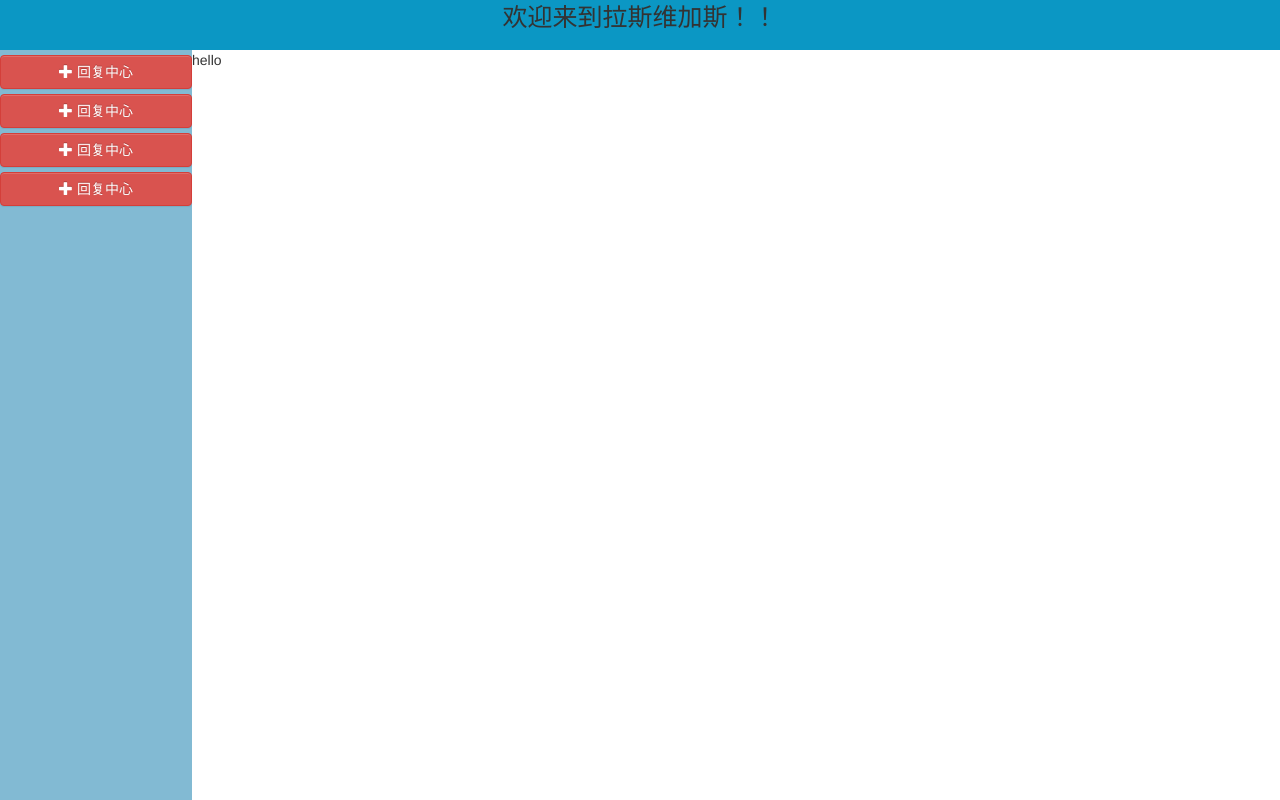
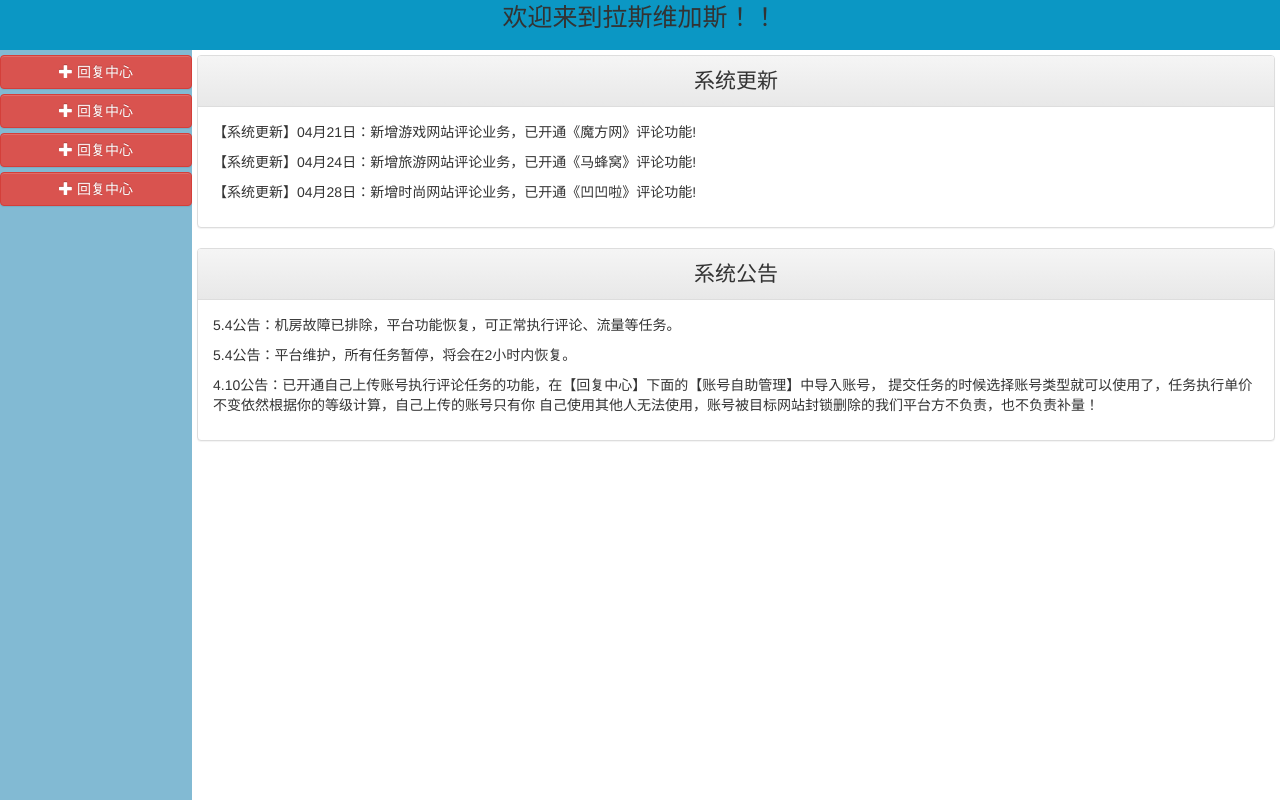
Before and after one commit to wfsovereign/info-web, a website: page src/index.html in a window 1280 px wide. Shown: the top 800 px of the page. Drawn offline with nearby package versions, Linux system fonts and the light colour scheme.

Commit message:
increase article content

```diff
--- a/src/index.html
+++ b/src/index.html
@@ -51,6 +51,7 @@
                 </ul>
             </section>
         </article>
+
         <article>
             <button type="button" class="btn btn-danger btn-block module-button">
                 <i class="glyphicon glyphicon-plus"></i>
@@ -67,6 +68,7 @@
                 </ul>
             </section>
         </article>
+
         <article>
             <button type="button" class="btn btn-danger btn-block module-button">
                 <i class="glyphicon glyphicon-plus"></i>
@@ -88,7 +90,35 @@
     </aside>
 
     <article class="article">
-        hello
+
+        <div class="article-content">
+            <div class="panel panel-default">
+                <div class="panel-heading heading-font">
+                    系统更新
+                </div>
+                <div class="panel-body">
+                    <p>【系统更新】04月21日：新增游戏网站评论业务，已开通《魔方网》评论功能!</p>
+                    <p>【系统更新】04月24日：新增旅游网站评论业务，已开通《马蜂窝》评论功能! </p>
+                    <p>【系统更新】04月28日：新增时尚网站评论业务，已开通《凹凹啦》评论功能!</p>
+                </div>
+            </div>
+
+        </div>
+
+        <div class="article-content">
+            <div class="panel panel-default">
+                <div class="panel-heading heading-font">
+                    系统公告
+                </div>
+                <div class="panel-body">
+                    <p>5.4公告：机房故障已排除，平台功能恢复，可正常执行评论、流量等任务。</p>
+                    <p>5.4公告：平台维护，所有任务暂停，将会在2小时内恢复。 </p>
+                    <p>4.10公告：已开通自己上传账号执行评论任务的功能，在【回复中心】下面的【账号自助管理】中导入账号，
+                        提交任务的时候选择账号类型就可以使用了，任务执行单价不变依然根据你的等级计算，自己上传的账号只有你
+                        自己使用其他人无法使用，账号被目标网站封锁删除的我们平台方不负责，也不负责补量！  </p>
+                </div>
+            </div>
+        </div>
 
     </article>
 
--- a/src/styles/index.scss
+++ b/src/styles/index.scss
@@ -61,4 +61,15 @@ blockquote, body, button, dd, dl, dt, fieldset, form, h1, h2, h3, h4, h5, h6, hr
   width: 85%;
   height: auto;
 
+  .article-content{
+    max-width: inherit;
+    box-sizing: border-box;
+    margin: 5px;
+
+    .heading-font{
+      font-size: 1.5em;
+      text-align: center;
+
+    }
+  }
 }
```
Also changed, not shown: dist/css/index.css, dist/index.html, src/css/index.css.
